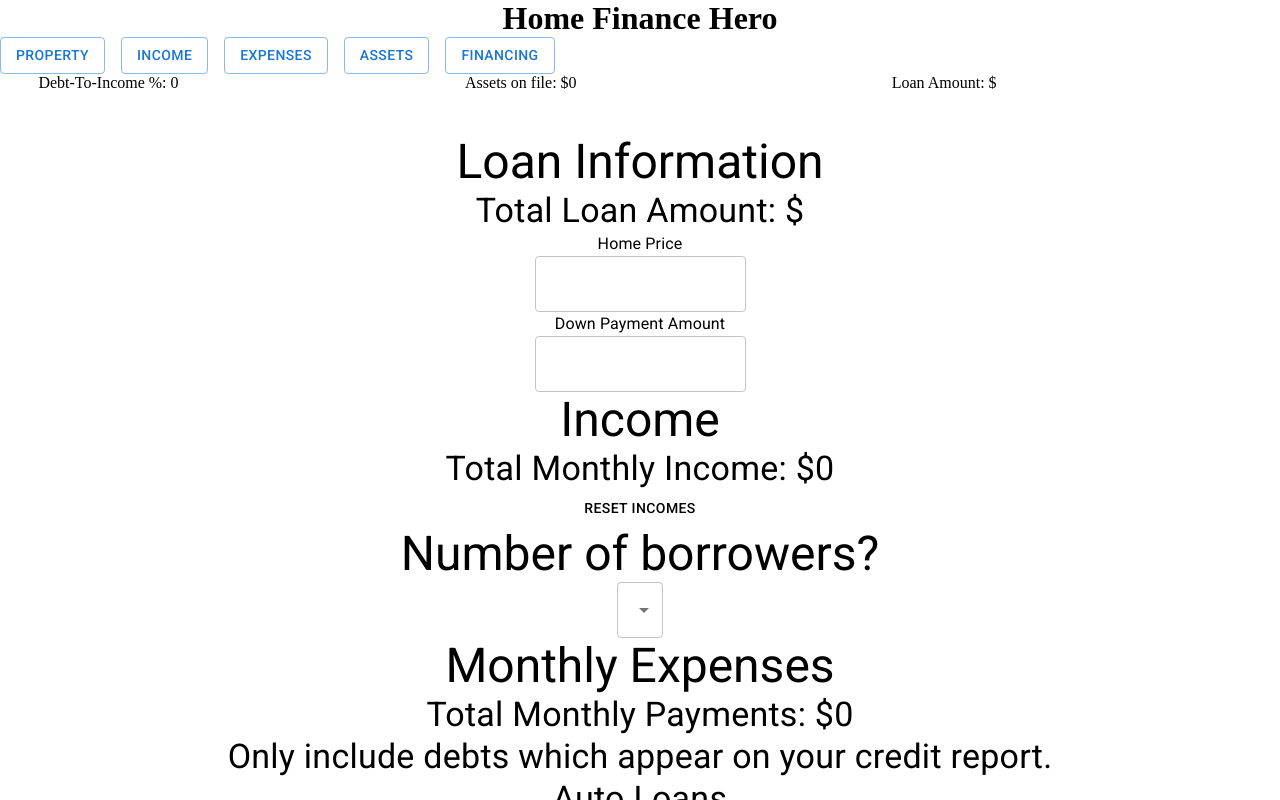
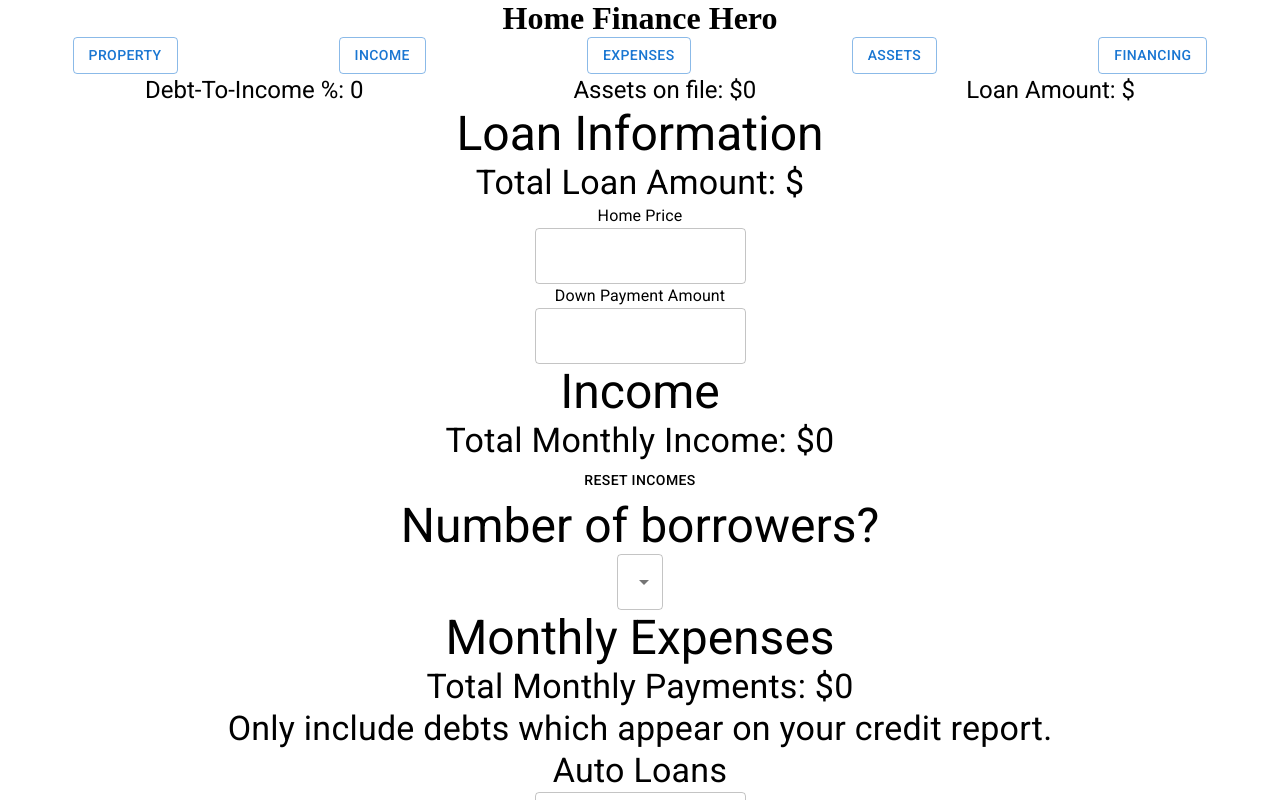
Before and after one commit to jschoff155/homefinancehero, a React (Create React App) app: page / in a window 1280 px wide. Shown: the top 800 px of the page. Built offline with nearby package versions, Linux system fonts and the light colour scheme.

Commit message:
Updated MUI styling on Navigation and statusbar

```diff
--- a/src/ChildComponents/Navigation.js
+++ b/src/ChildComponents/Navigation.js
@@ -5,7 +5,12 @@ import "../StyleSheets/Navigation.css";
 
 export default function Navigation() {
   return (
-    <Stack spacing={2} direction="row">
+    <Stack
+      spacing={2}
+      direction="row"
+      display={"flex"}
+      justifyContent={"space-around"}
+    >
       <Button variant="outlined">Property</Button>
       <Button variant="outlined">Income</Button>
       <Button variant="outlined">Expenses</Button>
--- a/src/ChildComponents/Statusbar.js
+++ b/src/ChildComponents/Statusbar.js
@@ -1,4 +1,6 @@
 import React, { useEffect } from "react";
+import Box from "@mui/material/Box";
+import Typography from "@mui/material/Typography";
 import "../StyleSheets/statusbar.css";
 
 export default function Statusbar(props) {
@@ -16,17 +18,14 @@ export default function Statusbar(props) {
   });
 
   return (
-    <div className="statusBar">
-      <div className="statusItem">
-        <p>Debt-To-Income %: {props.debtToIncome}</p>
-        <p id="DTIalert"></p>
-      </div>
-      <div className="statusItem">
-        <p>Assets on file: ${props.totalAssets}</p>
-      </div>
-      <div className="statusItem">
-        <p>Loan Amount: ${props.totalLoanAmount}</p>
-      </div>
-    </div>
+    <Box display={"flex"} justifyContent={"space-around"} mx={5}>
+      <Typography variant="h5">
+        Debt-To-Income %: {props.debtToIncome}
+      </Typography>
+      <Typography variant="h5">Assets on file: ${props.totalAssets}</Typography>
+      <Typography variant="h5">
+        Loan Amount: ${props.totalLoanAmount}
+      </Typography>
+    </Box>
   );
 }
```
